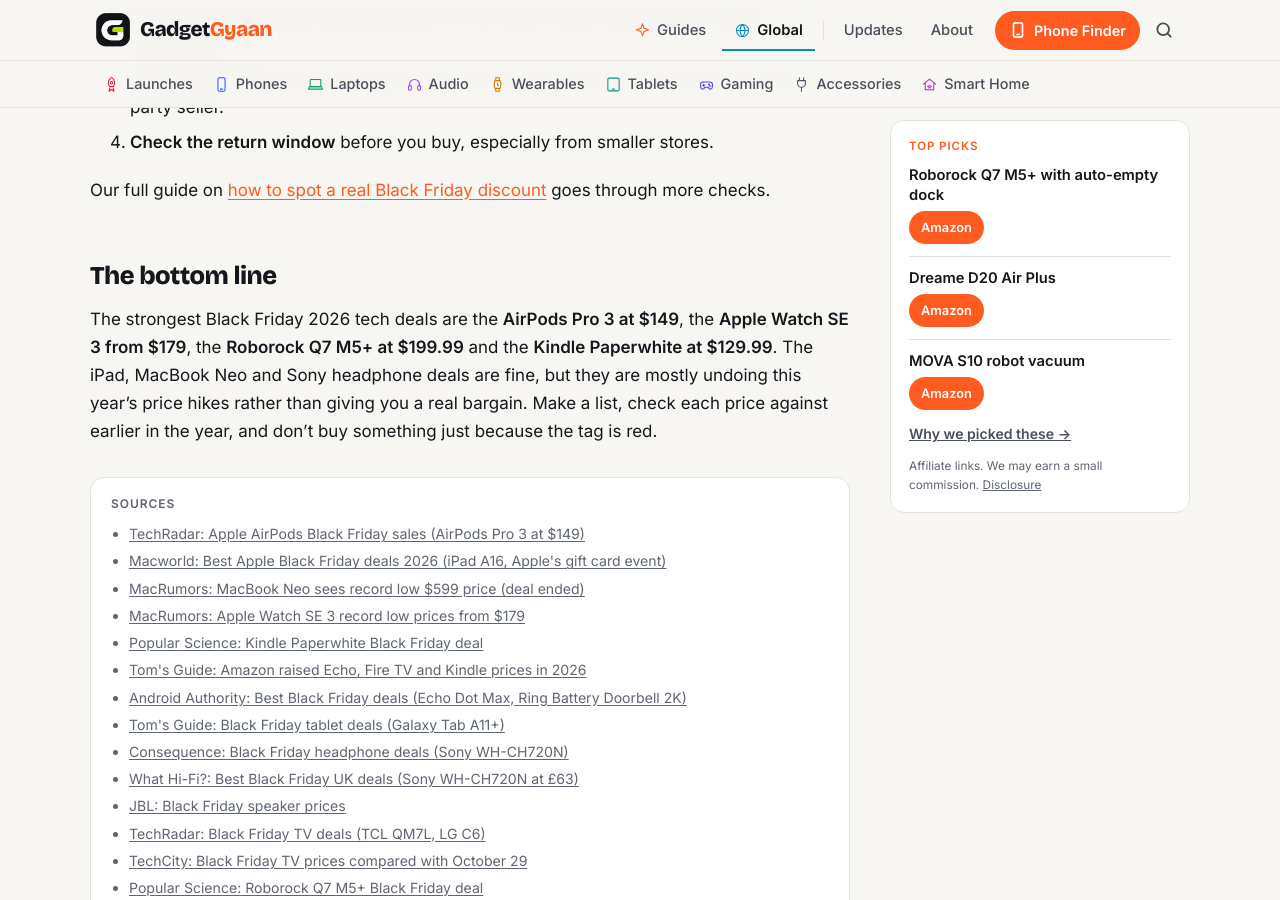
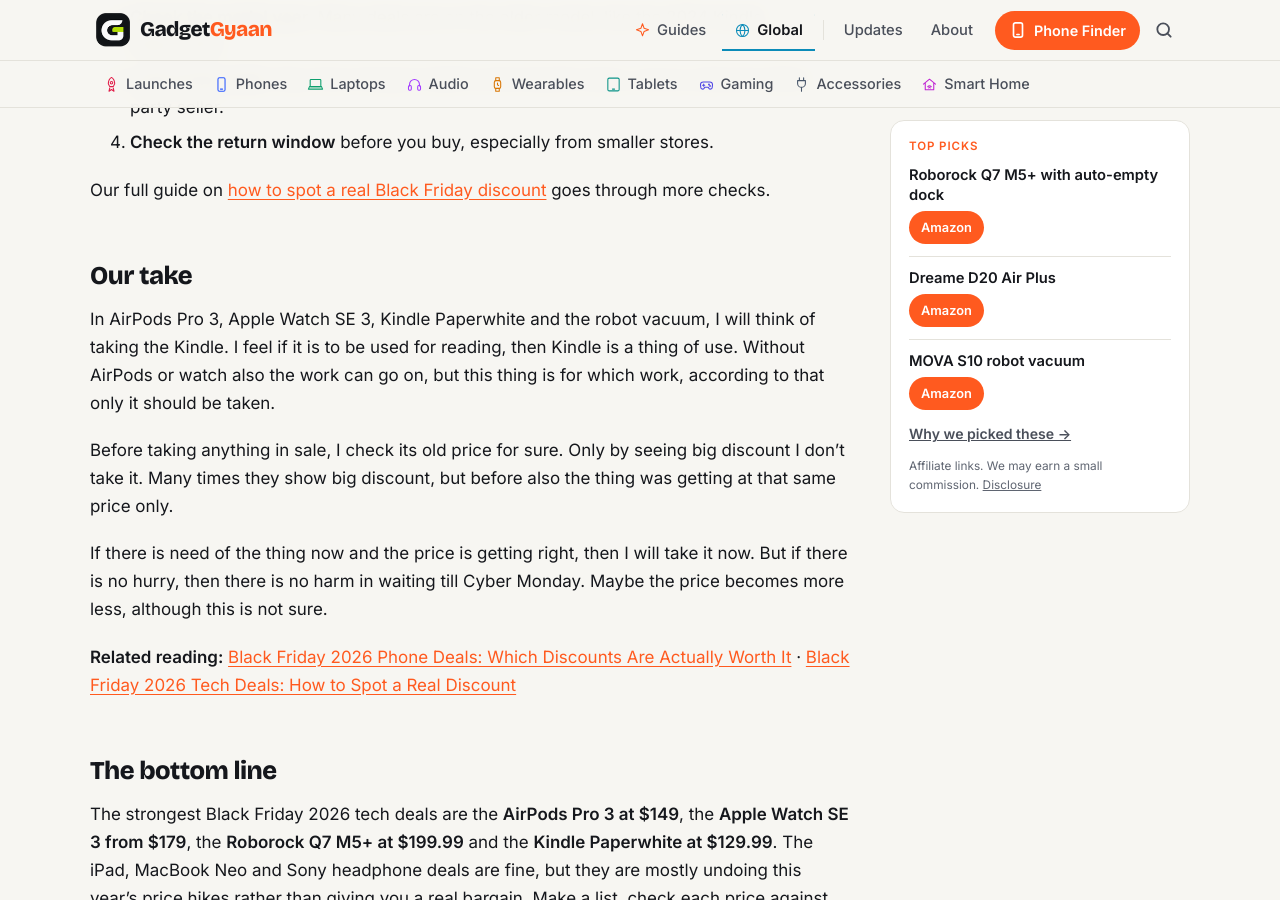
Before and after one commit to kiteksood167/kiteksood167.github.io, a Jekyll site: the page built from _posts/2026-11-25-black-friday-cyber-monday-2026-tech-deals-worth-buying.md, in a window 1280 px wide and 900 px high, scrolled down 6715 px. Built offline with Jekyll 4.4.1, drawn with Linux system fonts in a browser that asks for light colours; comment, search, counter and statistics services are not loaded; some of the changed text lies outside the part shown.

Commit message:
Black Friday tech deals: add owner's Our take
Co-Authored-By: Claude Opus 5.5 <noreply@anthropic.com>
Claude-Session: https://claude.ai/code/session_01WQRPmSxMwztgHXfstCGpBN

```diff
--- a/_posts/2026-11-25-black-friday-cyber-monday-2026-tech-deals-worth-buying.md
+++ b/_posts/2026-11-25-black-friday-cyber-monday-2026-tech-deals-worth-buying.md
@@ -152,6 +152,16 @@ Apple's own Black Friday event runs from November 27 to 30. Apple doesn't cut it
 
 Our full guide on [how to spot a real Black Friday discount](/black-friday-2026-tech-deals-how-to-spot-real-discount/) goes through more checks.
 
+## Our take
+
+In AirPods Pro 3, Apple Watch SE 3, Kindle Paperwhite and the robot vacuum, I will think of taking the Kindle. I feel if it is to be used for reading, then Kindle is a thing of use. Without AirPods or watch also the work can go on, but this thing is for which work, according to that only it should be taken.
+
+Before taking anything in sale, I check its old price for sure. Only by seeing big discount I don't take it. Many times they show big discount, but before also the thing was getting at that same price only.
+
+If there is need of the thing now and the price is getting right, then I will take it now. But if there is no hurry, then there is no harm in waiting till Cyber Monday. Maybe the price becomes more less, although this is not sure.
+
+**Related reading:** [Black Friday 2026 Phone Deals: Which Discounts Are Actually Worth It](/black-friday-2026-phone-deals-worth-it/) · [Black Friday 2026 Tech Deals: How to Spot a Real Discount](/black-friday-2026-tech-deals-how-to-spot-real-discount/)
+
 ## The bottom line
 
 The strongest Black Friday 2026 tech deals are the **AirPods Pro 3 at $149**, the **Apple Watch SE 3 from $179**, the **Roborock Q7 M5+ at $199.99** and the **Kindle Paperwhite at $129.99**. The iPad, MacBook Neo and Sony headphone deals are fine, but they are mostly undoing this year's price hikes rather than giving you a real bargain. Make a list, check each price against earlier in the year, and don't buy something just because the tag is red.
```
